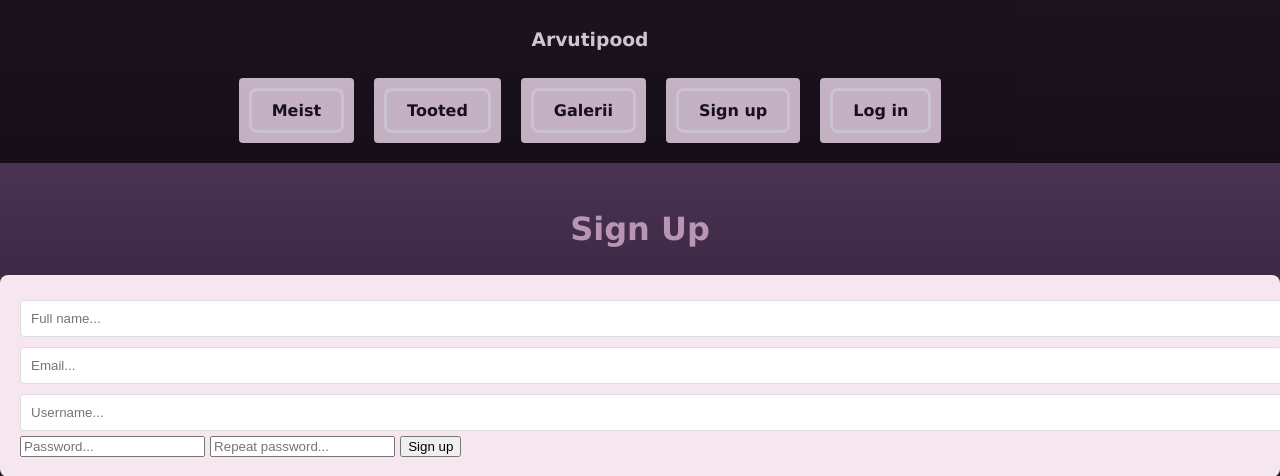
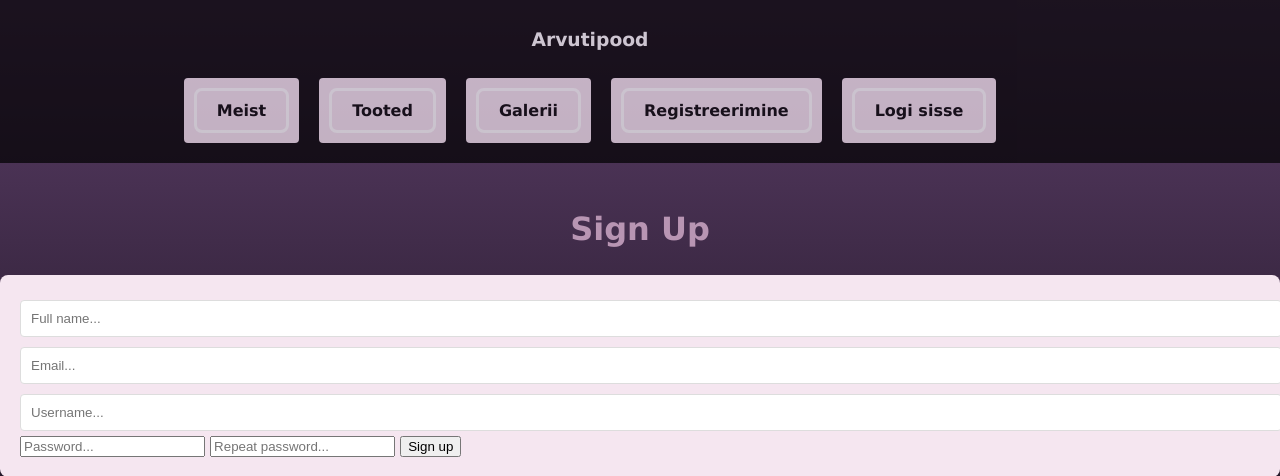
Before and after one commit to AnastasiiaRadasheva/Login-Reg, a PHP site: page /signup.php in a window 1280 px wide. Shown: the top 476 px of the page. Run offline with PHP 8.4, Linux system fonts and the light colour scheme.

Commit message:
Update navigation for user session handling

```diff
--- a/ArvutiPoodLogin/nav.php
+++ b/ArvutiPoodLogin/nav.php
@@ -1,9 +1,11 @@
-
+<?php
+session_start();
+?>
 <!DOCTYPE html>
 <html lang="en" dir="ltr">
 <head>
     <meta charset="utf-8">
-    <title>PHP Project 01</title>
+    <title>Arvutipood</title>
     <link rel="stylesheet" href="style.css">
 </head>
 <body>
@@ -15,17 +17,19 @@
             <li><a href="tervislik_lehed.php">Meist</a></li>
             <li><a href="tooted.php">Tooted</a></li>
             <li><a href="tooted(1).php">Galerii</a></li>
+
             <?php
+            if (isset($_SESSION["useruid"])) {
+                if ($_SESSION["useruid"] == "admin") {
+                    echo "<li><a href='index.php'>Admin-leht</a></li>";
+                }
+                echo "<li><a href='logout.php'>Väljalogimine</a></li>";
 
-            if (isset($_SESSION["useruid"]) && $_SESSION["useruid"] === "admin") {
-                echo "<li><a href='index.php'>Adminlehel</a></li>";
-            }
-            if (isset($_SESSION["useruid"])) {
-                echo "<li><a href='logout.php'>Logout</a></li>";
-            }
-            else {
-                echo "<li><a href='signup.php'>Sign up</a></li>";
-                echo "<li><a href='login.php'>Log in</a></li>";
+                echo "<li class='current-user'>Tere, " . htmlspecialchars($_SESSION["useruid"]) . "!</li>";
+
+            } else {
+                echo "<li><a href='signup.php'>Registreerimine</a></li>";
+                echo "<li><a href='login.php'>Logi sisse</a></li>";
             }
             ?>
         </ul>
```
